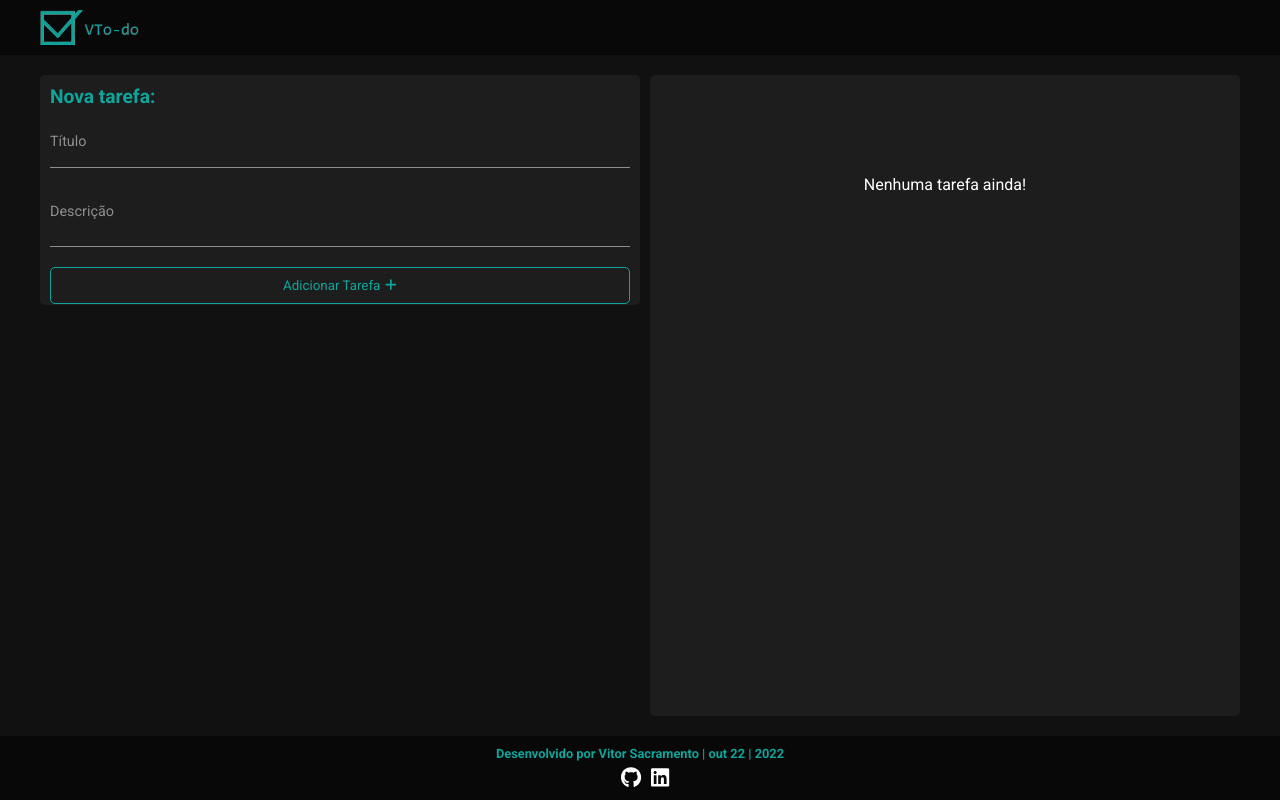
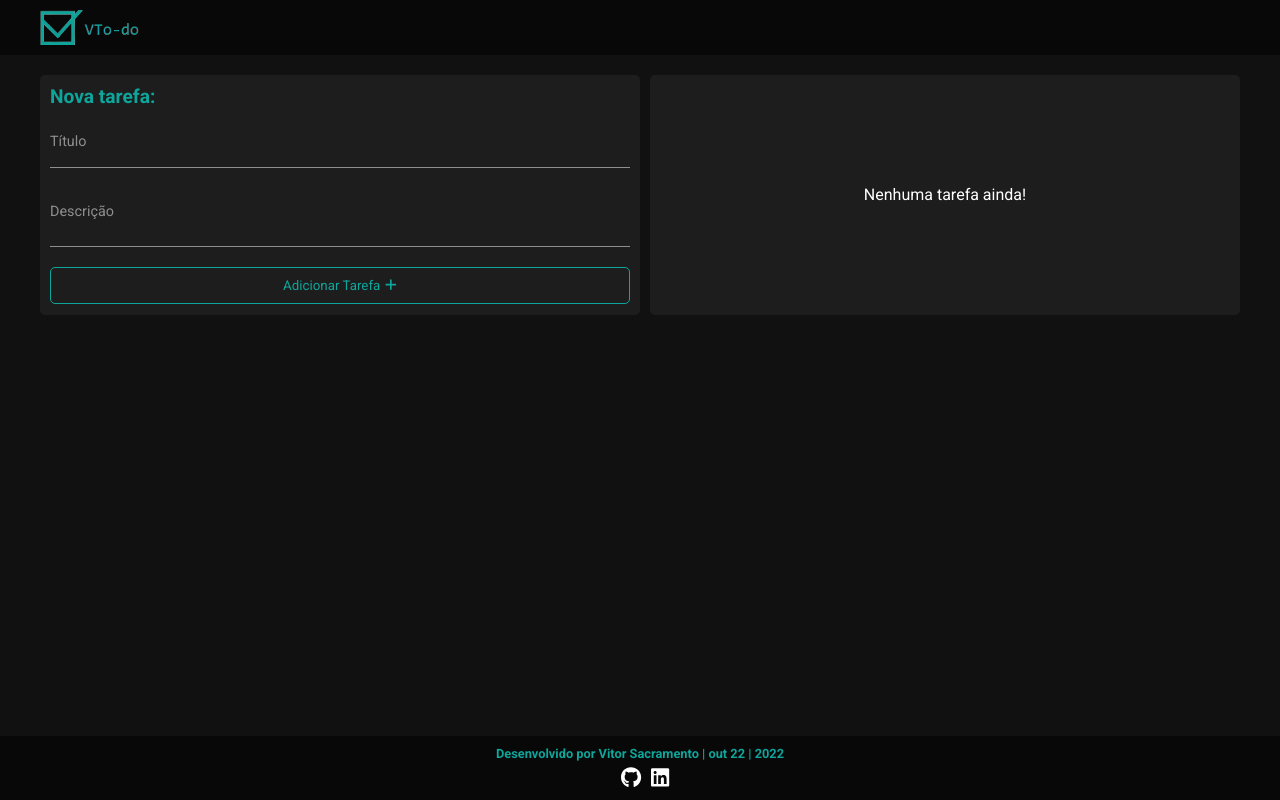
Before and after one commit to vitorsacramento/vto-do-list, a React (Vite) app: page / in a window 1280 px wide. Built offline with nearby package versions, Linux system fonts and the light colour scheme.

Commit message:
Ajustes de estilos

```diff
--- a/src/components/List/styles.css
+++ b/src/components/List/styles.css
@@ -7,7 +7,7 @@
 .insert-task {
     display: flex;
     flex-direction: column;
-    height: 230px;
+    height: 240px;
     padding: var(--margin);
     border-radius: var(--border-radius);
     background-color: var(--background-color-opacity);
@@ -110,7 +110,10 @@ label {
 }
 
 .list {
+    display: flex;
+    flex-direction: column;
     width: 100%;
+    height: fit-content;
     margin: var(--margin) 0;
     padding: 5px;
     border-radius: var(--border-radius);
@@ -121,17 +124,12 @@ label {
     width: 100%;
 }
 
-.list-box {
-    width: 100%;
-    height: auto;
-}
-
 .no-tasks {
     display: flex;
     justify-content: center;
     align-items: center;
     width: 100%;
-    height: 210px;
+    height: 230px;
 }
 
 @media screen and (min-width: 768px) {
```
